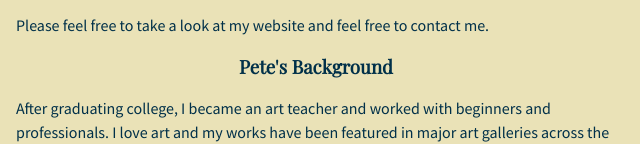
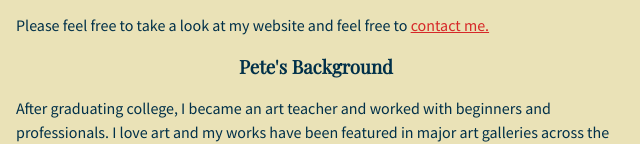
Before and after one commit to colinthinkful/pete-thinkful, a plain HTML site: page index.html in a window 1280 px wide. Shown: the part 657-801 px from the top of the page, 324-964 px from the left. Drawn offline with nearby package versions, Linux system fonts and the light colour scheme.

Commit message:
Added anchor link in about section to contact section

```diff
--- a/index.html
+++ b/index.html
@@ -38,7 +38,7 @@
             <li>Creating street graffiti art</li>
             <li>Connecting with like-minded artists</li>
           </ul>
-          <p>Please feel free to take a look at my website and feel free to contact me.</p>
+          <p>Please feel free to take a look at my website and feel free to <a href="#contact">contact me.</a></p>
 
           <h3>Pete's Background</h3>
           <p>After graduating college, I became an art teacher and worked with
```
